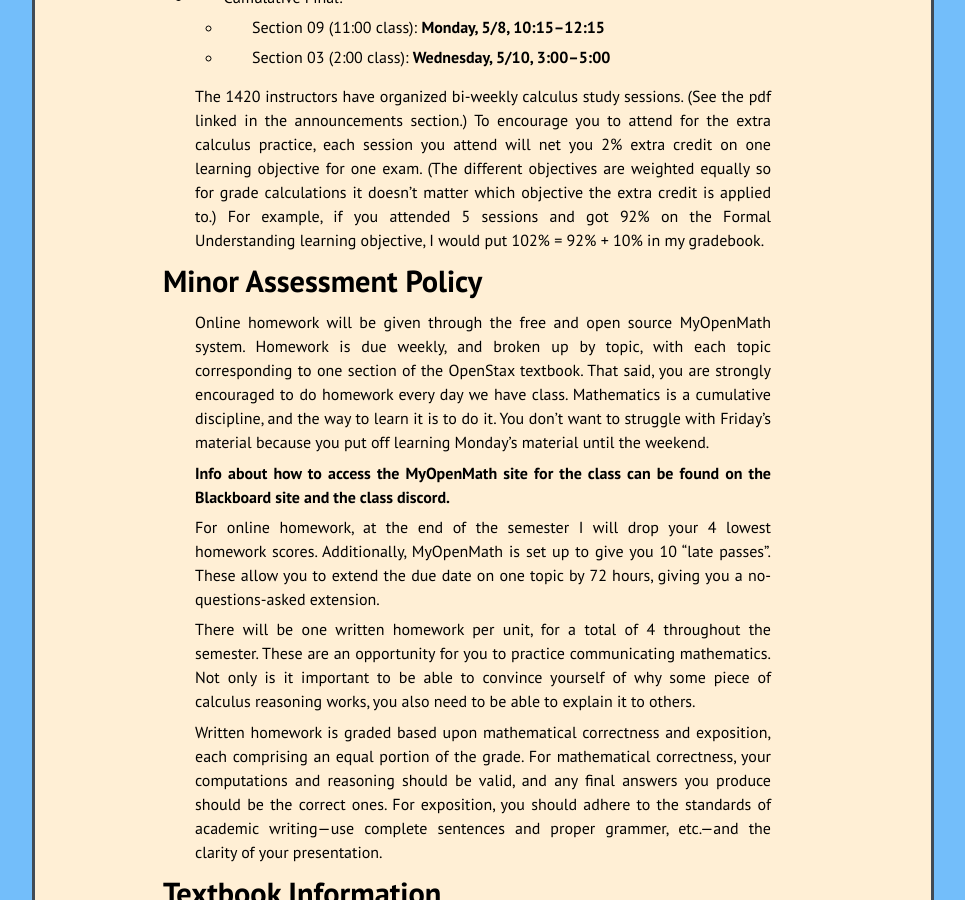
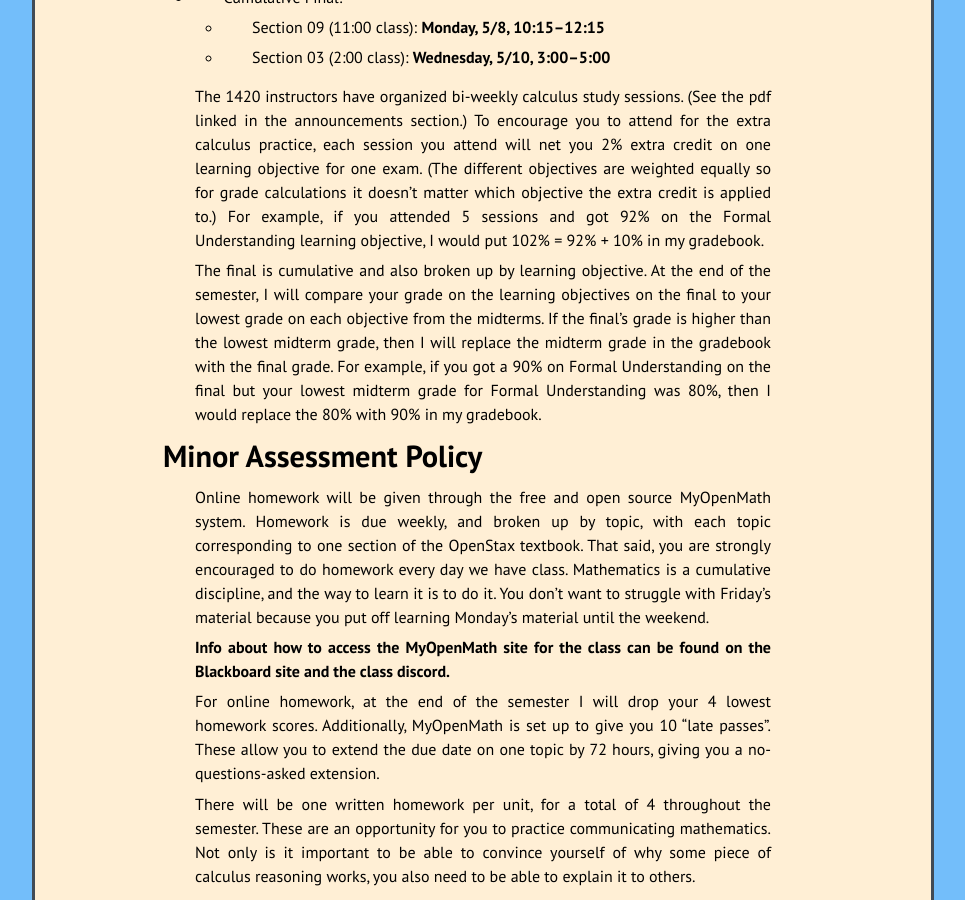
Before and after one commit to kamerynjw/kamerynjw.github.io, a Jekyll site: the page built from teaching/2023/math1420/syllabus.md, in a window 1280 px wide and 900 px high, scrolled down 2008 px. Shown: the whole window, without its empty margins (157-1122 px from the left). Built offline with Jekyll 4.4.1, drawn with Linux system fonts in a browser that asks for light colours; nearby versions of some CDN libraries.

Commit message:
finals retake blah blah policy added

```diff
--- a/teaching/2023/math1420/syllabus.md
+++ b/teaching/2023/math1420/syllabus.md
@@ -107,6 +107,8 @@ Exam dates:
 
 The 1420 instructors have organized bi-weekly calculus study sessions. (See the pdf linked in the announcements section.) To encourage you to attend for the extra calculus practice, each session you attend will net you 2% extra credit on one learning objective for one exam. (The different objectives are weighted equally so for grade calculations it doesn't matter which objective the extra credit is applied to.) For example, if you attended 5 sessions and got 92% on the Formal Understanding learning objective, I would put 102% = 92% + 10% in my gradebook.
 
+The final is cumulative and also broken up by learning objective. At the end of the semester, I will compare your grade on the learning objectives on the final to your lowest grade on each objective from the midterms. If the final's grade is higher than the lowest midterm grade, then I will replace the midterm grade in the gradebook with the final grade. For example, if you got a 90% on Formal Understanding on the final but your lowest midterm grade for Formal Understanding was 80%, then I would replace the 80% with 90% in my gradebook.
+
 Minor Assessment Policy
 =====
 
```
